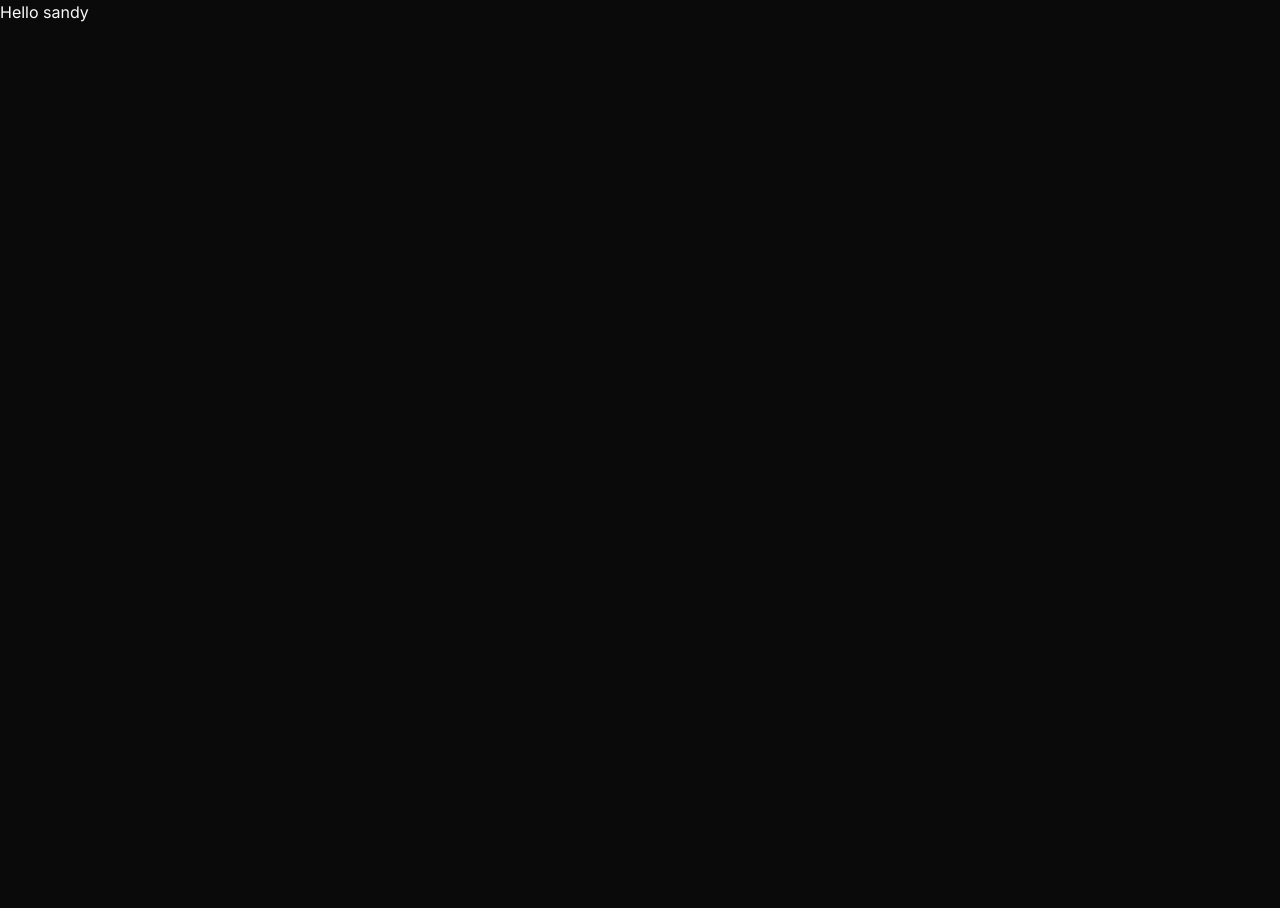
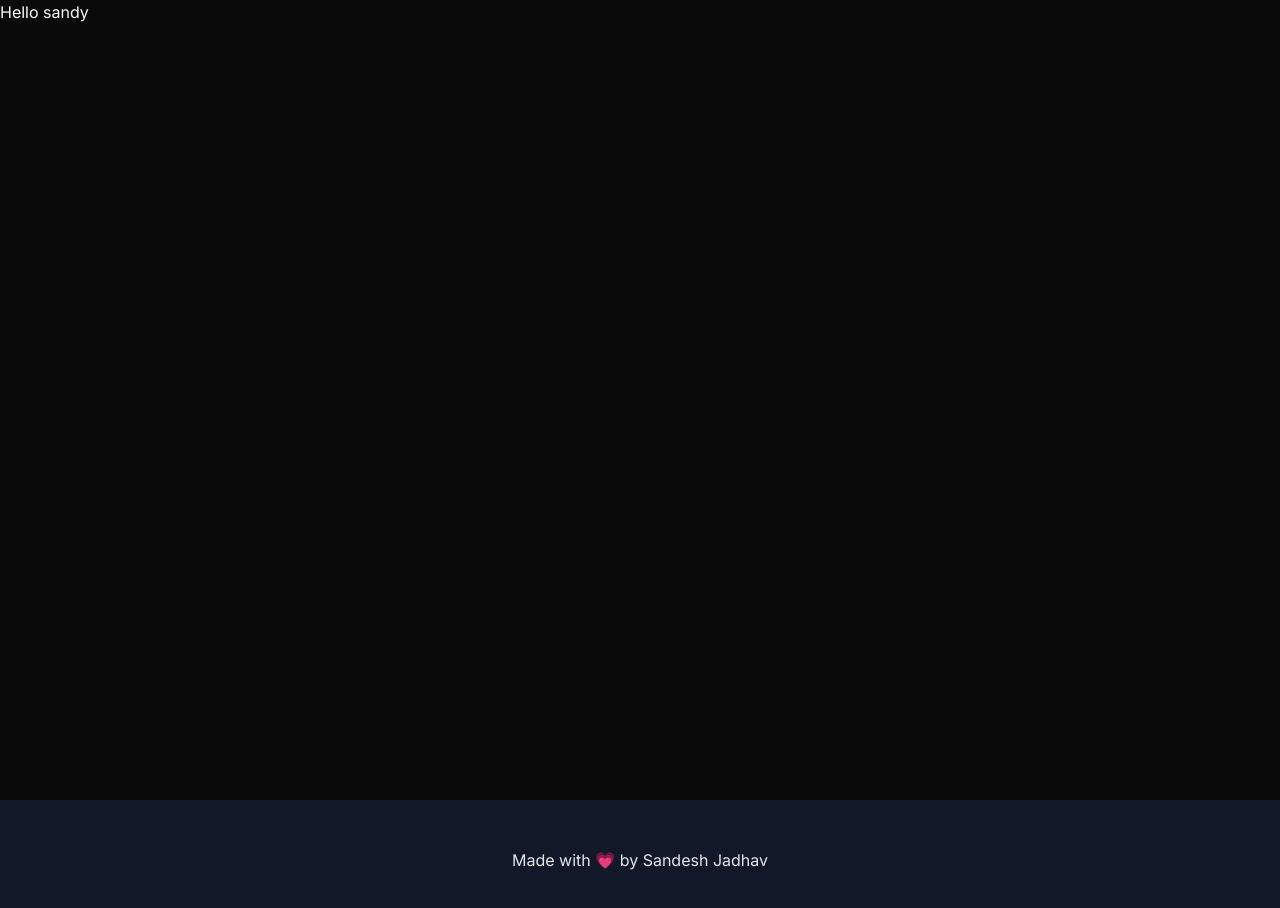
Before and after one commit to Sandeshjadhav22/scrum, a Next.js app: page / in a window 1280 px wide. Shown: the top 908 px of the page. Before the commit the page ends 800 px from the top, so only its background shows below. Built offline with nearby package versions, Linux system fonts and the light colour scheme.

Commit message:
footer done

```diff
--- a/app/layout.js
+++ b/app/layout.js
@@ -1,8 +1,8 @@
 import { ThemeProvider } from "@/components/theme-provider";
 import "./globals.css";
-import { Inter } from 'next/font/google'
+import { Inter } from "next/font/google";
 
-const inter = Inter({subsets:["latin"]})
+const inter = Inter({ subsets: ["latin"] });
 
 export const metadata = {
   title: "Zscrum",
@@ -14,7 +14,12 @@
     <html lang="en">
       <body className={`${inter.className}`}>
         <ThemeProvider attribute="class" defaultTheme="dark">
-          {children}
+          <main className="min-h-screen">{children}</main>
+          <footer className="bg-gray-900 py-12">
+            <div className="container mx-auto px-4 text-center text-gray-200 ">
+              <p>Made with 💗 by Sandesh Jadhav</p>
+            </div>
+          </footer>
         </ThemeProvider>
       </body>
     </html>
```
